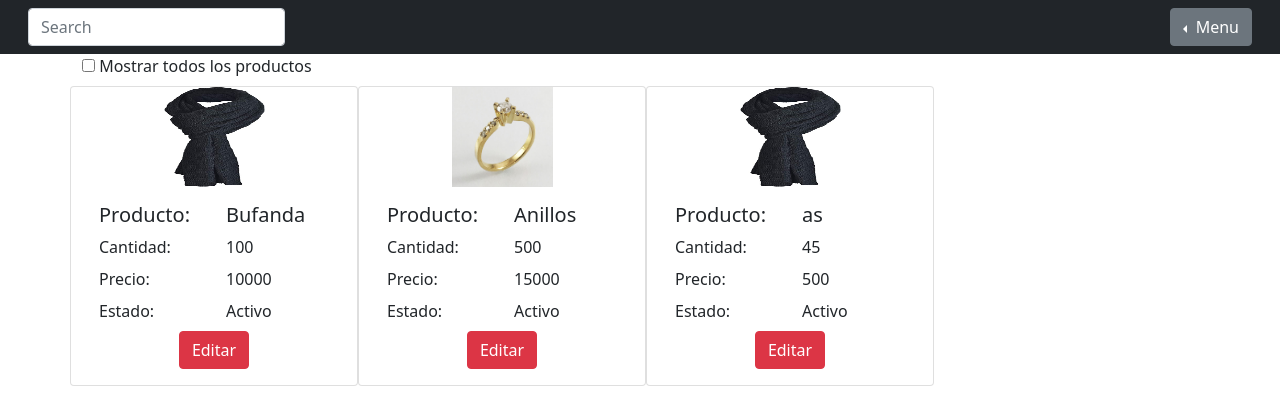
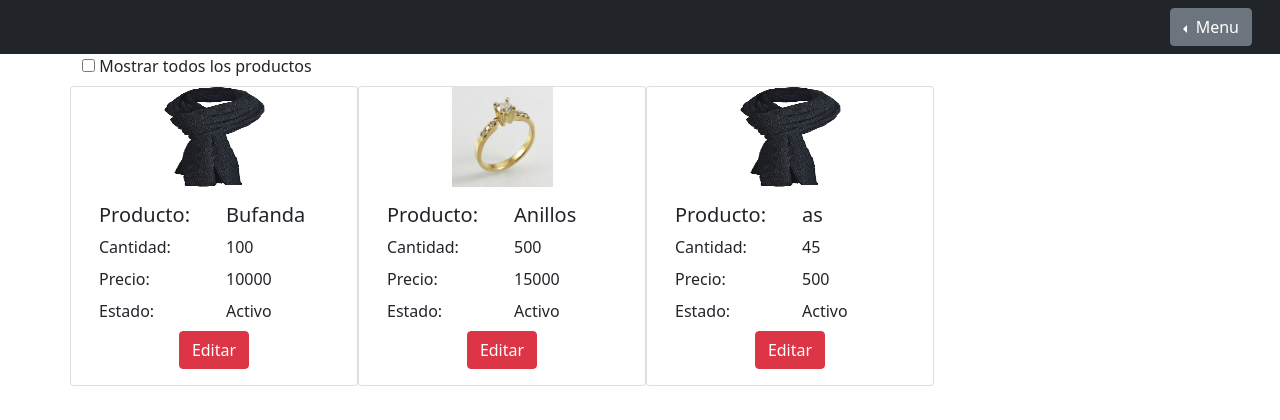
Before and after one commit to ErickSebastian1993/Inventario-Grupo-T, a Flask app: page /home in a window 1280 px wide. Shown: the top 420 px of the page. Run offline with Flask 2, Linux system fonts and the light colour scheme; a user stored in the database is signed in; data comes from the database, SQL or seed files in the repository; both versions use the stored data as it was after the commit; some libraries are stand-ins or nearby versions.

Commit message:
Minor change

```diff
--- a/templates/home.html
+++ b/templates/home.html
@@ -48,10 +48,8 @@
 
 
       <div class="collapse navbar-collapse" id="navbarTogglerDemo03">
-        <ul class="navbar-nav me-auto mb-2 mb-lg-0">
-          <form class="d-flex">
-            <input class="form-control me-2" type="search" placeholder="Search" aria-label="Search">
-          </form>
+        <ul class="navbar-nav me-auto mb-2 mb-lg-0" style="color:white;">
+            {{session['usuario']['rol']}}
         </ul>
 
       </div>
```
Also changed, not shown: Inventario.db.
